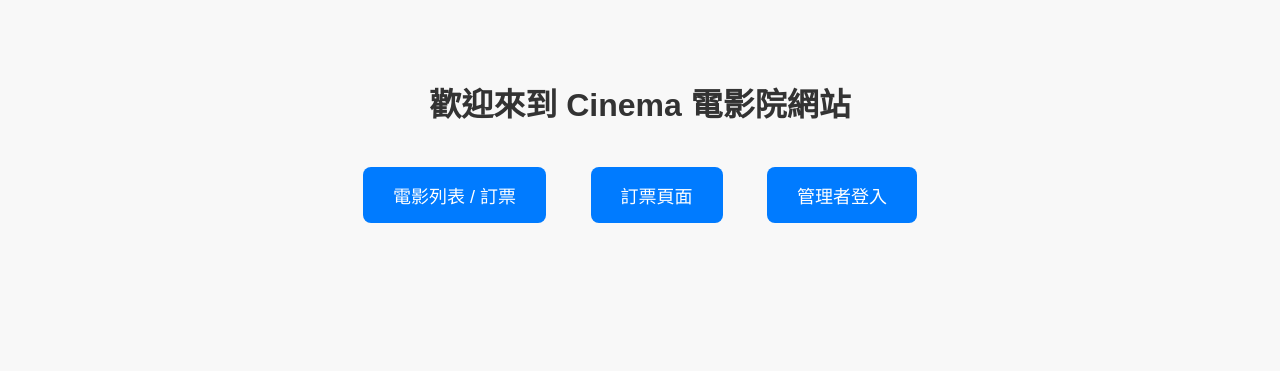
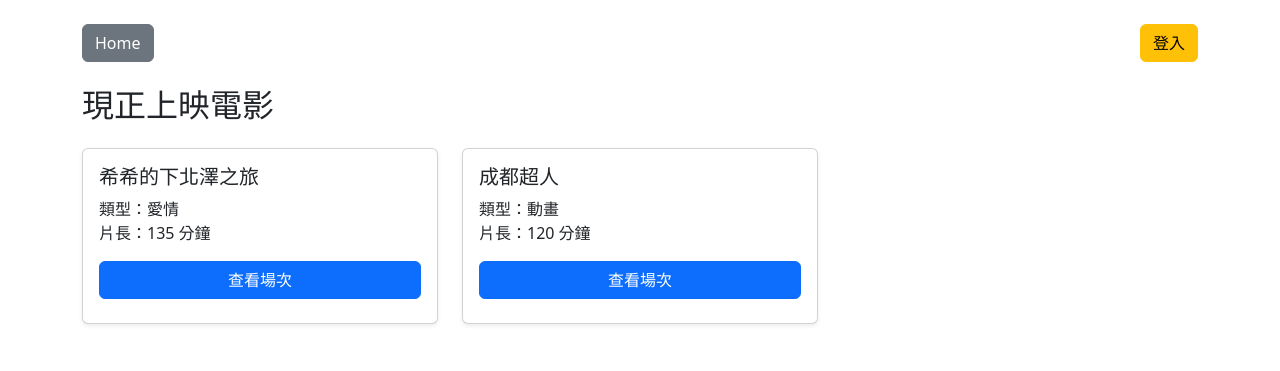
Before and after one commit to GU7432/Movie-Theater-Manage-System, a PHP site: page / in a window 1280 px wide. Shown: the top 371 px of the page. Run offline with PHP 8.4, Linux system fonts and the light colour scheme; data comes from the database, SQL or seed files in the repository.

Commit message:
把index.php改成電影列表顯示

```diff
--- a/index.php
+++ b/index.php
@@ -1,43 +1,75 @@
 <?php
-// index.php - 主畫面
+require_once "config/db_conn.php";
+
+// 查詢所有電影
+$sql = "SELECT * FROM movie ORDER BY MovieID ASC";
+$stmt = $db->prepare($sql);
+$stmt->execute();
+$movies = $stmt->fetchAll();
 ?>
+
 <!DOCTYPE html>
 <html lang="zh-TW">
 <head>
     <meta charset="UTF-8">
-    <title>Cinema 主畫面</title>
-    <style>
-        body {
-            font-family: Arial, sans-serif;
-            background-color: #f8f8f8;
-            text-align: center;
-            padding: 50px;
-        }
-        h1 {
-            color: #333;
-        }
-        .btn {
-            display: inline-block;
-            margin: 20px;
-            padding: 15px 30px;
-            font-size: 18px;
-            text-decoration: none;
-            color: #fff;
-            background-color: #007bff;
-            border-radius: 8px;
-            transition: 0.3s;
-        }
-        .btn:hover {
-            background-color: #0056b3;
-        }
-    </style>
+    <title>電影列表</title>
+
+    <!-- Bootstrap -->
+    <link href="https://cdn.jsdelivr.net/npm/bootstrap@5.3.0/dist/css/bootstrap.min.css" rel="stylesheet">
+    <!-- jQuery -->
+    <script src="https://code.jquery.com/jquery-3.6.0.min.js"></script>
 </head>
-<body>
-    <h1>歡迎來到 Cinema 電影院網站</h1>
 
-    <a href="public/movie_list.php" class="btn">電影列表 / 訂票</a>
-    <a href="public/booking.php" class="btn">訂票頁面</a>
-    <a href="LoginView/login.html" class="btn">管理者登入</a>
+<body class="p-4">
+
+<div class="container">
+
+    <!-- 導航按鈕 -->
+    <div class="mb-4 d-flex justify-content-between">
+        <a href="index.php" class="btn btn-secondary">Home</a>
+        <div>
+            <a href="LoginView/login_process.php" class="btn btn-warning">登入</a>
+        </div>
+    </div>
+
+    <h2 class="mb-4">現正上映電影</h2>
+
+    <div class="row">
+
+        <?php foreach ($movies as $movie) { ?>
+            <div class="col-md-4 mb-4">
+                <div class="card h-100 shadow-sm">
+
+                    <?php if(!empty($movie['Image'])): ?>
+                        <img src="resource/<?= htmlspecialchars($movie['Image']) ?>"
+                             class="card-img-top" alt="<?= htmlspecialchars($movie['Title']) ?>">
+                    <?php endif; ?>
+
+                    <div class="card-body d-flex flex-column">
+                        <h5 class="card-title">
+                            <?= htmlspecialchars($movie['Title']) ?>
+                        </h5>
+
+                        <p class="card-text">
+                            類型：<?= htmlspecialchars($movie['Genre']) ?><br>
+                            片長：<?= $movie['Duration'] ?> 分鐘
+                        </p>
+
+                        <div class="mt-auto">
+                            <a href="public/screening_list.php?movie_id=<?= $movie['MovieID'] ?>"
+                               class="btn btn-primary w-100 mb-2">
+                                查看場次
+                            </a>
+                        </div>
+                    </div>
+
+                </div>
+            </div>
+        <?php } ?>
+
+    </div>
+
+</div>
 
 </body>
 </html>
--- a/public/booking.php
+++ b/public/booking.php
@@ -49,10 +49,9 @@ $taken_seats = $stmt->fetchAll(PDO::FETCH_COLUMN);
         <div class="collapse navbar-collapse">
             <ul class="navbar-nav">
                 <li class="nav-item"><a class="nav-link" href="../index.php">Home</a></li>
-                <li class="nav-item"><a class="nav-link" href="movie_list.php">電影列表</a></li>
                 <li class="nav-item"><a class="nav-link" href="booking.php">訂票</a></li>
                 <li class="nav-item"><a class="nav-link" href="mytickets.php">我的票券</a></li>
-                <li class="nav-item"><a class="nav-link" href="../admin/admin_login.php">管理者登入</a></li>
+                <li class="nav-item"><a class="nav-link" href="../LoginView/login.html">登入</a></li>
             </ul>
         </div>
     </div>
```
